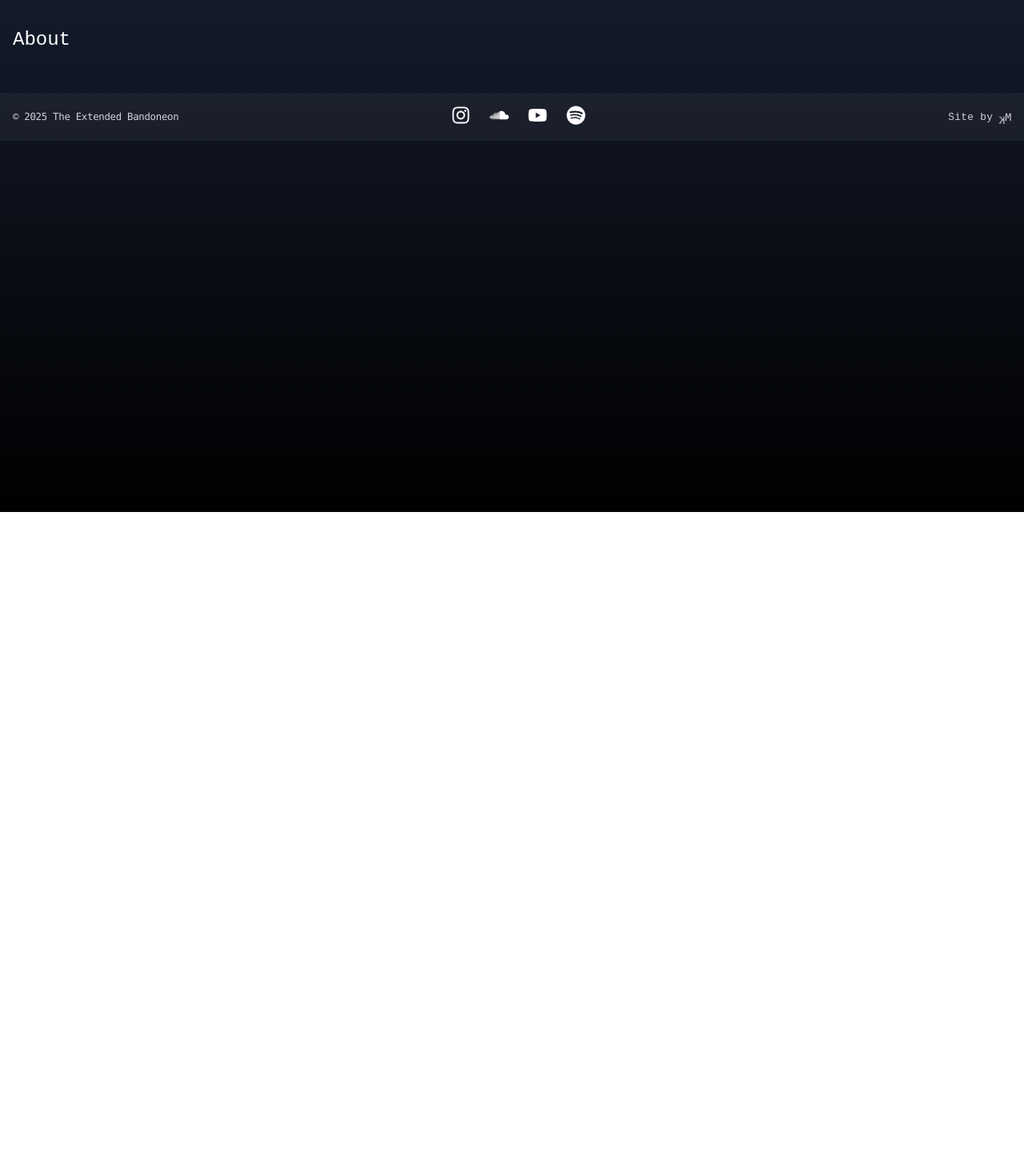
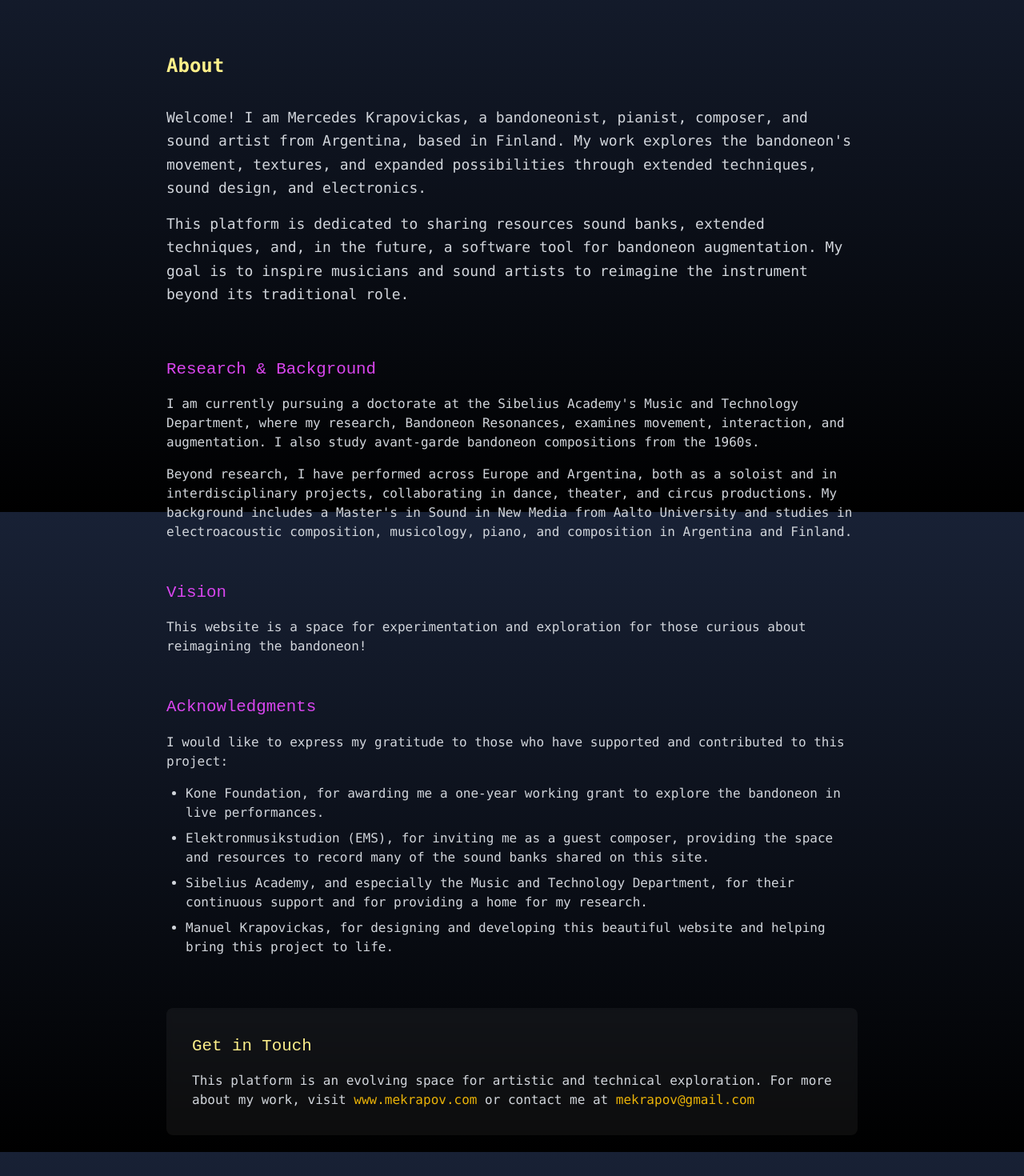
Before and after one commit to manuK1777/extended-bandoneon, a Next.js app: page /about in a window 1280 px wide. Shown: the part 160-1630 px from the top of the page at 80% size. Before the commit the page ends 800 px from the top, so only its background shows below. Built offline with nearby package versions, Linux system fonts and the light colour scheme.

Commit message:
Make abaout, add fuchsia font color

```diff
--- a/app/(with-header-footer)/about/page.tsx
+++ b/app/(with-header-footer)/about/page.tsx
@@ -1,7 +1,82 @@
 export default function AboutPage() {
   return (
-    <div className="container mx-auto px-4">
-      <h1 className="text-4xl font-display mb-6">About</h1>
+    <div className="container mx-auto px-4 py-8 max-w-4xl">
+      {/* Hero section */}
+      <section className="mb-16">
+        <h1 className="text-3xl md:text-4xl font-bold mb-8 text-yellow-200 font-heading">About</h1>
+        <div className="text-gray-300 font-body text-lg leading-relaxed">
+          <p className="mb-4">
+            Welcome! I am Mercedes Krapovickas, a bandoneonist, pianist, composer, and sound artist from Argentina, based in Finland. My work explores the bandoneon's movement, textures, and expanded possibilities through extended techniques, sound design, and electronics.
+          </p>
+          <p className="mb-4">
+            This platform is dedicated to sharing resources sound banks, extended techniques, and, in the future, a software tool for bandoneon augmentation. My goal is to inspire musicians and sound artists to reimagine the instrument beyond its traditional role.
+          </p>
+        </div>
+      </section>
+
+      {/* Main content sections */}
+      <div className="space-y-12">
+        <section>
+          <h2 className="text-2xl font-display mb-4 text-fuchsia-500">Research & Background</h2>
+          <div className="text-gray-300 font-body space-y-4">
+            <p>
+              I am currently pursuing a doctorate at the Sibelius Academy's Music and Technology Department, where my research, Bandoneon Resonances, examines movement, interaction, and augmentation. I also study avant-garde bandoneon compositions from the 1960s.
+            </p>
+            <p>
+              Beyond research, I have performed across Europe and Argentina, both as a soloist and in interdisciplinary projects, collaborating in dance, theater, and circus productions. My background includes a Master's in Sound in New Media from Aalto University and studies in electroacoustic composition, musicology, piano, and composition in Argentina and Finland.
+            </p>
+          </div>
+        </section>
+
+        <section>
+          <h2 className="text-2xl font-display mb-4 text-fuchsia-500">Vision</h2>
+          <div className="text-gray-300 font-body space-y-4">
+            <p>
+              This website is a space for experimentation and exploration for those curious about reimagining the bandoneon!
+            </p>
+          </div>
+        </section>
+
+        <section>
+          <h2 className="text-2xl font-display mb-4 text-fuchsia-500">Acknowledgments</h2>
+          <div className="text-gray-300 font-body space-y-4">
+            <p>
+              I would like to express my gratitude to those who have supported and contributed to this project:
+            </p>
+            <ul className="list-disc pl-6 space-y-2">
+              <li>Kone Foundation, for awarding me a one-year working grant to explore the bandoneon in live performances.</li>
+              <li>Elektronmusikstudion (EMS), for inviting me as a guest composer, providing the space and resources to record many of the sound banks shared on this site.</li>
+              <li>Sibelius Academy, and especially the Music and Technology Department, for their continuous support and for providing a home for my research.</li>
+              <li>Manuel Krapovickas, for designing and developing this beautiful website and helping bring this project to life.</li>
+            </ul>
+          </div>
+        </section>
+      </div>
+
+      {/* Contact section */}
+      <section className="mt-16 bg-white/5 p-8 rounded-lg backdrop-blur-sm">
+        <h2 className="text-2xl font-display mb-4 text-yellow-200">Get in Touch</h2>
+        <div className="text-gray-300 font-body">
+          <p>
+            This platform is an evolving space for artistic and technical exploration. For more about my work, visit{' '}
+            <a
+              href="http://www.mekrapov.com"
+              target="_blank"
+              rel="noopener noreferrer"
+              className="text-yellow-500 hover:text-fuchsia-400 transition-colors duration-200"
+            >
+              www.mekrapov.com
+            </a>{' '}
+            or contact me at{' '}
+            <a
+              href="mailto:mekrapov@gmail.com"
+              className="text-yellow-500 hover:text-fuchsia-400 transition-colors duration-200"
+            >
+              mekrapov@gmail.com
+            </a>
+          </p>
+        </div>
+      </section>
     </div>
   );
 }
--- a/app/(with-header-footer)/podcast/page.tsx
+++ b/app/(with-header-footer)/podcast/page.tsx
@@ -177,7 +177,7 @@ export default function PodcastPage() {
 
       <main className="container mx-auto px-4 py-8 min-h-screen">
         <header className="w-[90%] md:w-[70%] mx-auto">
-          <h1 className="text-3xl md:text-4xl font-bold mb-8 text-yellow-200 font-heading tracking-tight">Bandoneon Perspectives</h1>
+          <h1 className="text-3xl md:text-4xl font-bold mb-8 text-yellow-200 font-heading">Bandoneon Perspectives</h1>
           <p className="text-[0.875rem] md:text-lg text-left mb-[3rem] md:mb-[6rem] font-body tracking-normal text-gray-300">
             A podcast to unfold contemporary bandoneon stories. This is a space to talk about things related to the bandoneon.
           </p>
@@ -203,7 +203,7 @@ export default function PodcastPage() {
               <div className="flex justify-between items-start">
                 <h2 className="text-xl md:text-2xl font-heading tracking-tight">
                   {episode.title}
-                  <span className="text-yellow-200 font-display ml-2">#{episode.episodeNumber}</span>
+                  <span className="text-yellow-400 font-display ml-2">#{episode.episodeNumber}</span>
                 </h2>
                 <time className="text-xs md:text-sm text-gray-400 font-mono">
                   {new Date(episode.publishDate).toLocaleDateString()}
@@ -212,7 +212,7 @@ export default function PodcastPage() {
 
               <div className="font-body">
                 <p className="text-sm md:text-base text-gray-300">{episode.description}</p>
-                <p className="mt-2 text-sm md:text-base text-yellow-200 font-display">Guest: {episode.guest}</p>
+                <p className="mt-2 text-sm md:text-base text-fuchsia-500 font-display">Guest: {episode.guest}</p>
               </div>
 
               <div className="flex flex-wrap gap-1 md:gap-2">
--- a/app/(with-header-footer)/soundbank/page.tsx
+++ b/app/(with-header-footer)/soundbank/page.tsx
@@ -187,7 +187,7 @@ export default function SoundbankPage() {
 
       <main className="mb-8">
         <header className="mb-8">
-          <h1 className="text-3xl md:text-4xl font-bold mb-8 text-yellow-200 font-heading tracking-tight">
+          <h1 className="text-3xl md:text-4xl font-bold mb-8 text-yellow-200 font-heading">
             Bandoneon Soundbank
           </h1>
         </header>
@@ -399,7 +399,7 @@ export default function SoundbankPage() {
                   </details>
                 </div>
                 {sound.soundpackName && (
-                  <p className="text-sm text-gray-400 mb-2">
+                  <p className="text-sm text-fuchsia-200 mb-2">
                     Soundpack: {sound.soundpackName}
                   </p>
                 )}
--- a/components/SocialMediaBar.tsx
+++ b/components/SocialMediaBar.tsx
@@ -13,7 +13,7 @@ interface SocialMediaBarProps {
 }
 
 const SocialMediaBar = ({ className = "" }: SocialMediaBarProps) => {
-  const iconClass = "w-5 h-5 md:w-6 md:h-6 text-white hover:text-red-500 transition-colors duration-300 mt-4 md:mt-0";
+  const iconClass = "w-5 h-5 md:w-6 md:h-6 text-fuchsia-200 hover:text-red-500 transition-colors duration-300 mt-4 md:mt-0";
 
   return (
     <div className={`flex gap-4 md:gap-6 ${className}`}>
--- a/components/SoundPlayer.tsx
+++ b/components/SoundPlayer.tsx
@@ -81,7 +81,7 @@ export default function SoundPlayer({ fileUrl, onReady }: SoundPlayerProps) {
       ) : (
         <div>
           <div ref={containerRef} className="w-full rounded-lg" />
-          <div className="flex items-center justify-between text-sm text-yellow-300">
+          <div className="flex items-center justify-between text-sm text-fuchsia-500">
             <button
               onClick={togglePlayPause}
               className="flex items-center space-x-2 hover:text-yellow-200 transition-colors"
--- a/components/buttons/NavButton.tsx
+++ b/components/buttons/NavButton.tsx
@@ -24,8 +24,8 @@ export default function NavButton({
 
   const baseClasses = `btn font-body px-2 transition-colors duration-200 text-sm sm:text-base rounded-none w-full ${isHome ? 'bg-white/5' : ''}`;
   const colorClasses = isActive
-    ? "text-red-600 bg-white/5 border-white/5 hover:bg-transparent hover:border-transparent"
-    : "text-white bg-transparent border-transparent hover:bg-yellow-200 hover:text-red-500";
+    ? "text-red-500 bg-white/5 border-white/5 hover:bg-transparent hover:border-transparent"
+    : "text-fuchsia-200 bg-transparent border-transparent hover:bg-yellow-200 hover:text-red-500";
 
   return (
     <Link href={href}>
--- a/components/layout/Footer.tsx
+++ b/components/layout/Footer.tsx
@@ -4,7 +4,7 @@ import SocialMediaBar from '../SocialMediaBar';
 export default function Footer() {
   return (
     <footer className="w-full py-4 px-4 mt-12 bg-white/5 backdrop-blur-sm">
-      <div className="max-w-7xl mx-auto flex flex-col md:flex-row justify-between items-center text-sm font-mono tracking-tight text-gray-300">
+      <div className="max-w-7xl mx-auto flex flex-col md:flex-row justify-between items-center text-sm font-mono tracking-tight text-fuchsia-200">
         <div className="mb-0 md:mb-0 flex">
         &copy; {new Date().getFullYear()}&nbsp;
           <div className="mb-0 md:mb-0">
```
